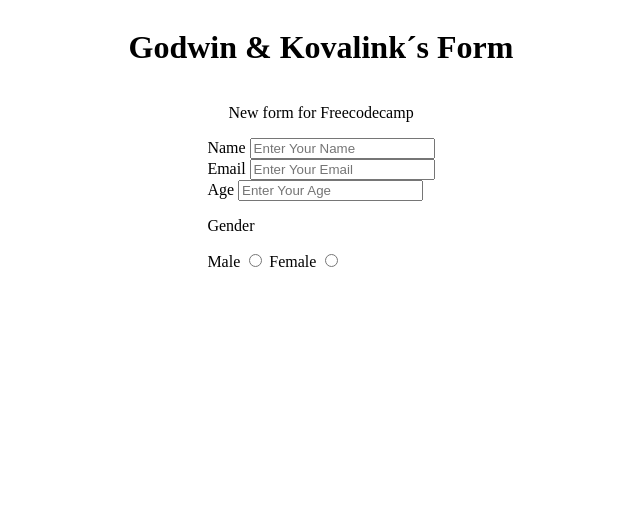
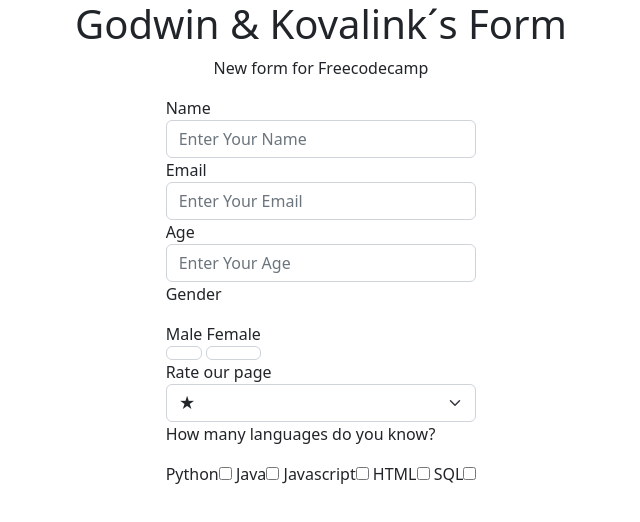
Before and after one commit to FerKovalink/microverse-project3, a plain HTML site: page index.html in a window 1280 px wide. Shown: the whole page, without its empty margins (319-959 px from the left). Drawn offline with nearby package versions, Linux system fonts and the light colour scheme.

Commit message:
checkbox

```diff
--- a/index.html
+++ b/index.html
@@ -6,6 +6,8 @@
     <meta http-equiv="X-UA-Compatible" content="IE=edge">
     <meta name="viewport" content="width=device-width, initial-scale=1.0">
     <title>Document</title>
+    <link href="https://cdn.jsdelivr.net/npm/bootstrap@5.2.2/dist/css/bootstrap.min.css" rel="stylesheet" integrity="sha384-Zenh87qX5JnK2Jl0vWa8Ck2rdkQ2Bzep5IDxbcnCeuOxjzrPF/et3URy9Bv1WTRi" crossorigin="anonymous">
+
     <link rel="stylesheet" href="styles.css">
 </head>
 
@@ -17,29 +19,54 @@
 
         <form id="survey-form">
             <div class="forms">
-                <label for="name" id="name-label">Name</label>
+                <label for="name" class="label-form" id="name-label">Name</label>
                 <input type="text" class="form-control" id="name" placeholder="Enter Your Name" required minlength="3">
             </div>
 
             <div class="forms">
                 <label for="email" id="email-label">Email</label>
-                <input type="email" class="form-control" id="email" placeholder="Enter Your Email"  required >
+                <input type="email" class="form-control" id="email" placeholder="Enter Your Email" required>
             </div>
 
             <div class="forms">
                 <label for="number" id="number-label">Age</label>
-                <input type="number" class="form-control" id="number" placeholder="Enter Your Age"  required minlength="3" maxlength="100">
+                <input type="number" class="form-control" id="number" placeholder="Enter Your Age" required
+                    minlength="3" maxlength="100">
             </div>
 
             <div class="forms">
                 <p>Gender</p>
-                <label for="male">Male <input type="radio" class="form-control" id="gender" name="gender" value="Male" required></label>
-                <label for="female">Female <input type="radio" class="form-control" id="gender" name="gender" value="Male" required></label>
+                <label for="male">Male<input type="radio" class="form-control" id="gender" name="gender" value="Male"
+                        required></label>
+                <label for="female">Female<input type="radio" class="form-control" id="gender" name="gender"
+                        value="Male" required></label>
+            </div>
+
+            <div class="forms">
+                <label for="forms">Rate our page</label>
+                <select class="form-select" name="stars" id="dropdown">
+                    <option value="1">★</option>
+                    <option value="2">★ ★</option>
+                    <option value="3">★ ★ ★</option>
+                    <option value="4">★ ★ ★ ★</option>
+                    <option value="5">★ ★ ★ ★ ★</option>
+                </select>
+            </div>
+
+            <div class="forms">
+                <p>How many languages do you know?</p>
+                <label for="">Python<input class="input-checkbox" type="checkbox" value="python"></label>
+                <label for="">Java<input class="input-checkbox" type="checkbox" value="Java"></label>
+                <label for="">Javascript<input class="input-checkbox" type="checkbox" value="Javascript"></label>
+                <label for="">HTML<input class="input-checkbox" type="checkbox" value="HTML"></label>
+                <label for="">SQL<input class="input-checkbox" type="checkbox" value="SQL"></label>
             </div>
 
         </form>
     </main>
-
+    <script src="https://cdn.jsdelivr.net/npm/bootstrap@5.2.2/dist/js/bootstrap.bundle.min.js"
+        integrity="sha384-OERcA2EqjJCMA+/3y+gxIOqMEjwtxJY7qPCqsdltbNJuaOe923+mo//f6V8Qbsw3" crossorigin="anonymous">
+    </script>
 </body>
 
 </html>
--- a/styles.css
+++ b/styles.css
@@ -4,6 +4,8 @@ main{
     align-items: center;
     flex-direction: column;
 }
+
+
 
 #title{
 
```
